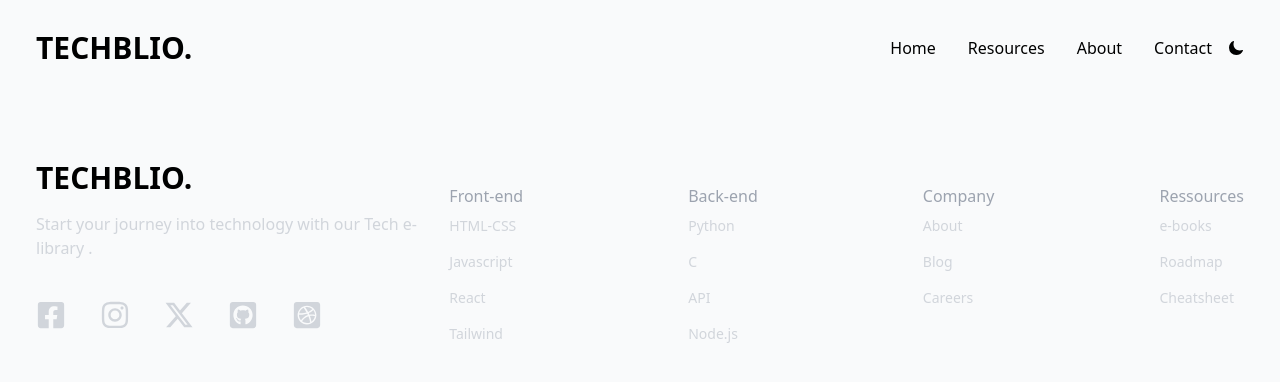
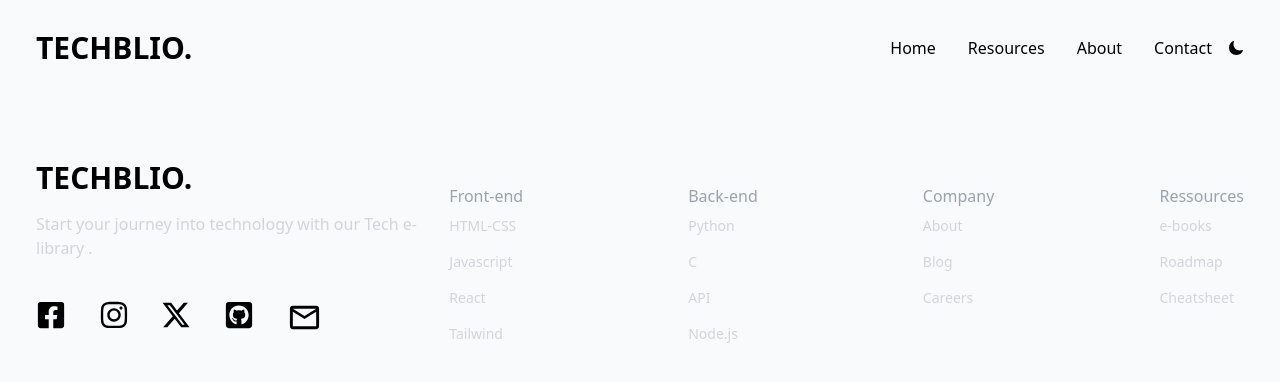
Before and after one commit to Saraiin/TECHBLIO_, a React (Create React App) app in the folder techblio/: page / in a window 1280 px wide. Shown: the top 382 px of the page. Built offline with nearby package versions, Linux system fonts and the light colour scheme.

Commit message:
fixed colors of icons, add X NEW twitters icon

```diff
--- a/techblio/src/components/Footer.jsx
+++ b/techblio/src/components/Footer.jsx
@@ -1,11 +1,11 @@
 import React from 'react';
 import {
-  FaDribbbleSquare,
   FaFacebookSquare,
   FaGithubSquare,
   FaInstagram,
 } from 'react-icons/fa';
 import { FaXTwitter } from "react-icons/fa6";
+import { MdOutlineEmail } from "react-icons/md";
 
 const Footer = () => {
   return (
@@ -14,16 +14,16 @@ const Footer = () => {
         <h1 className='w-full text-3xl font-bold text-black'>TECHBLIO.</h1>
         <p className='py-4'>Start your journey into technology with our Tech e-library .</p>
         <div className='flex justify-between md:w-[75%] my-6'>
-            <FaFacebookSquare size={30} />
-            <FaInstagram size={30} />
-            <FaXTwitter  size={30} />
-            <FaGithubSquare size={30} />
-            <FaDribbbleSquare size={30} />
+            <FaFacebookSquare size={30} className='text-black dark:text-white'/>
+            <FaInstagram size={30} className='text-black dark:text-white'/>
+            <FaXTwitter  size={30} className='text-black dark:text-white' />
+            <FaGithubSquare size={30} className='text-black dark:text-white'/>
+            <MdOutlineEmail size={35} className='text-black dark:text-white'/>
         </div>
       </div>
       <div className='lg:col-span-2 flex justify-between mt-6'>
     <div>
-        <h6 className='font-medium text-gray-400'>Front-end</h6>
+        <h6 className='font-medium text-gray-400 '>Front-end</h6>
         <ul>
             <li className='py-2 text-sm'>HTML-CSS</li>
             <li className='py-2 text-sm'>Javascript</li>
```
